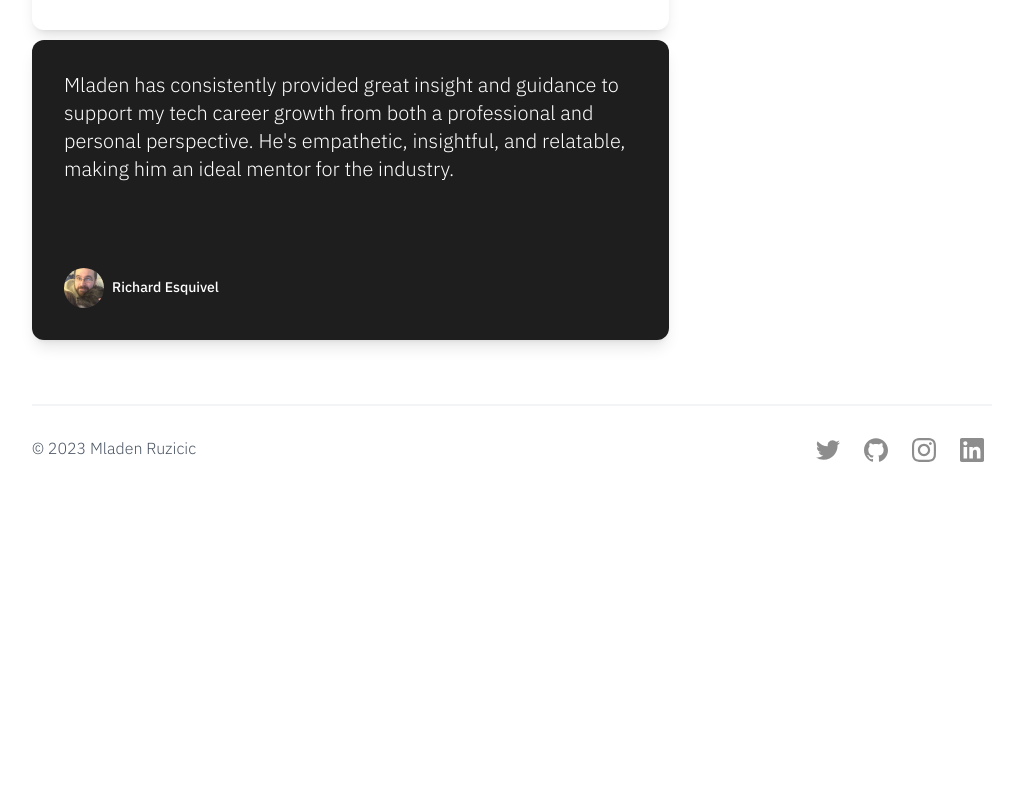
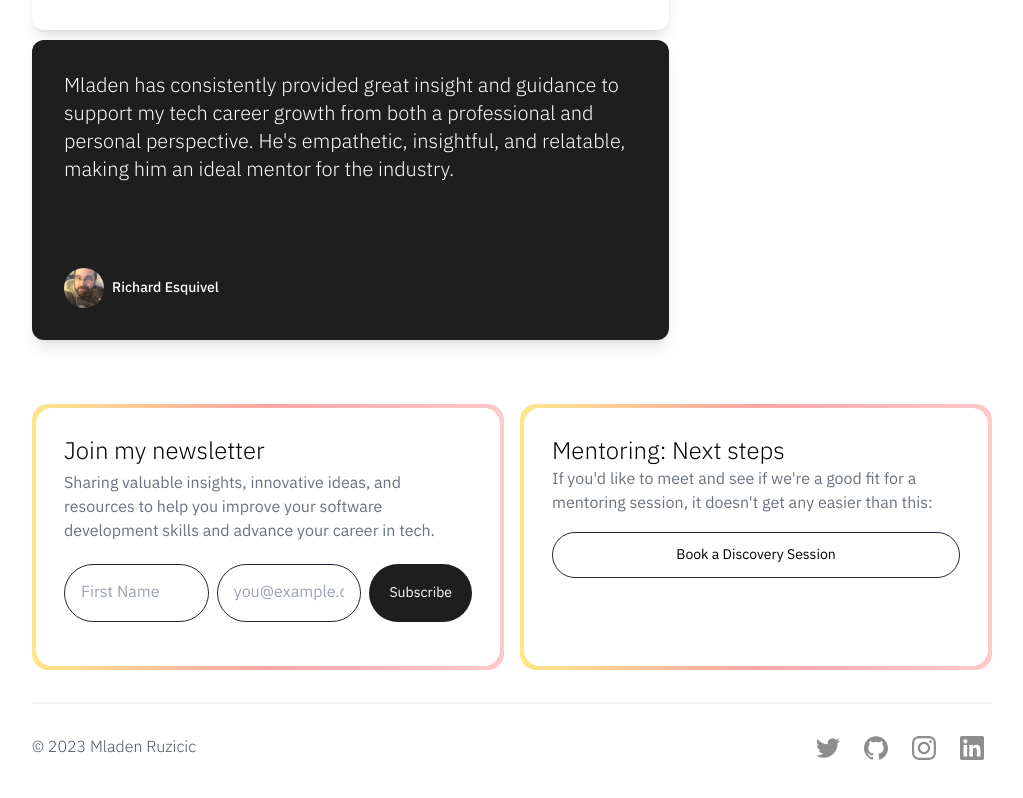
Before and after one commit to ruzicic/mladenruzicic.com, a Next.js app: page / in a window 1280 px wide. Shown: the part 4967-5765 px from the top of the page, without its empty margins (128-1151 px from the left). Before the commit the page ends 5565 px from the top, so only its background shows below. Built offline with nearby package versions, Linux system fonts and the light colour scheme; no server answers.

Commit message:
Shameless footer promo 👼

```diff
--- a/app/components/Button.tsx
+++ b/app/components/Button.tsx
@@ -29,6 +29,7 @@ export type ButtonProps = React.AnchorHTMLAttributes<HTMLAnchorElement> &
   VariantProps<typeof buttonVariants> & {
     renderAs?: React.ElementType
     href?: string
+    disabled?: boolean
   }
 
 export const Button = ({
--- a/app/components/Footer.tsx
+++ b/app/components/Footer.tsx
@@ -1,5 +1,7 @@
 import { Button } from "./Button"
 import { Icons } from "./icons"
+import NewsletterBanner from "./NewsletterBanner"
+import { NextStepsBanner } from "./NextStepsBanner"
 
 const SOCIALS = [
   {
@@ -26,9 +28,15 @@ const SOCIALS = [
 
 export default function Footer() {
   const currentYear = new Date().getFullYear()
+
   return (
-    <footer className="mx-12 flex flex-col lg:mx-16 xl:mx-20">
-      <div className="mb-12 flex flex-col-reverse items-center justify-between border-t-2 border-gray-100 pt-6 md:flex-row">
+    <footer className="mx-4 flex flex-col sm:mx-8 lg:mx-16 xl:mx-20">
+      <div className="mb-8 grid grid-cols-1 gap-4 lg:grid-cols-2">
+        <NewsletterBanner />
+        <NextStepsBanner />
+      </div>
+
+      <div className="mb-12 flex flex-col-reverse items-center justify-between gap-4 border-t-2 border-gray-100 pt-6 md:flex-row">
         <div>
           <p className="font-light text-gray-600">
             © {currentYear} Mladen Ruzicic
--- a/app/components/NewsletterBanner.tsx
+++ b/app/components/NewsletterBanner.tsx
@@ -2,6 +2,8 @@
 
 import { useRef, useState } from "react"
 import { trackGoal } from "fathom-client"
+
+import { Button } from "./Button"
 
 type FormState = "initial" | "loading" | "success" | "error"
 type Form = {
@@ -48,16 +50,14 @@ export default function NewsletterBanner() {
   }
 
   return (
-    <>
     <section className="w-full rounded-2xl bg-gradient-to-r from-[#FDE68A] via-[#FCA5A5] to-[#FECACA] p-1">
-        <div className="flex h-full flex-col rounded-2xl bg-white p-5 dark:bg-black md:p-7">
-          <h3 className="text-lg font-bold text-gray-900 dark:text-gray-100 md:text-2xl">
-            Join my newsletter
-          </h3>
-          <p className="my-1 text-gray-800 dark:text-gray-200">
-            Sharing valuable insights, innovative ideas, and resources to help
-            you improve your software development skills and advance your
-            career.
+      <div className="flex h-full flex-col rounded-2xl bg-white p-5  md:p-7">
+        <h6 className="text-xl font-light md:text-2xl">Join my newsletter</h6>
+
+        <p className="my-1 text-gray-500">
+          Sharing valuable insights, innovative ideas, and resources to help you
+          improve your software development skills and advance your career in
+          tech.
         </p>
         <form className="relative my-4 flex gap-2" onSubmit={subscribe}>
           <input
@@ -66,7 +66,7 @@ export default function NewsletterBanner() {
             aria-label="First name"
             placeholder="First Name"
             autoComplete="given-name"
-              className="w-full rounded-xl border   border-gray-200 p-4 text-gray-900 focus:outline-black"
+            className="w-full rounded-full border   border-gray-800 p-4 text-gray-900 focus:outline-black"
             disabled={form.state === "loading"}
           />
           <input
@@ -76,17 +76,18 @@ export default function NewsletterBanner() {
             type="email"
             autoComplete="email"
             required
-              className="w-full rounded-xl border border-gray-200 p-4 text-gray-900 focus:outline-black"
+            className="w-full rounded-full border border-gray-800 p-4 text-gray-900 focus:outline-black"
             disabled={form.state === "loading"}
           />
-            <button
-              className="flex w-full items-center justify-center rounded-xl bg-gray-700 p-4  font-medium text-gray-100 md:w-28"
+          <Button
             type="submit"
             disabled={form.state === "loading"}
+            renderAs="button"
           >
             {form.state === "loading" ? <LoadingSpinner /> : "Subscribe"}
-            </button>
+          </Button>
         </form>
+
         {form.state === "error" ? (
           <ErrorMessage>{form.message}</ErrorMessage>
         ) : form.state === "success" ? (
@@ -94,13 +95,12 @@ export default function NewsletterBanner() {
         ) : null}
       </div>
     </section>
-    </>
   )
 }
 
 function ErrorMessage({ children }: any) {
   return (
-    <p className="flex items-center text-sm font-bold text-red-800 dark:text-red-400">
+    <p className="flex items-center text-sm font-bold text-red-800 ">
       <svg
         xmlns="http://www.w3.org/2000/svg"
         viewBox="0 0 20 20"
@@ -120,7 +120,7 @@ function ErrorMessage({ children }: any) {
 
 function SuccessMessage({ children }: any) {
   return (
-    <p className="flex items-center text-sm font-bold text-green-700 dark:text-green-400">
+    <p className="flex items-center text-sm font-bold text-green-700 ">
       <svg
         xmlns="http://www.w3.org/2000/svg"
         viewBox="0 0 20 20"
--- /dev/null
+++ b/app/components/NextStepsBanner.tsx
@@ -0,0 +1,24 @@
+import { DISCOVERY_SESSION_URL } from "lib/constants"
+
+import { Button } from "./Button"
+
+export const NextStepsBanner = () => {
+  return (
+    <section className="w-full rounded-2xl bg-gradient-to-r from-[#FDE68A] via-[#FCA5A5] to-[#FECACA] p-1">
+      <div className="flex h-full flex-col rounded-2xl bg-white p-5  md:p-7">
+        <h6 className="text-xl font-light md:text-2xl">
+          Mentoring: Next steps
+        </h6>
+
+        <p className="mb-4 text-gray-500">
+          If you&apos;d like to meet and see if we&apos;re a good fit for a
+          mentoring session, it doesn&apos;t get any easier than this:
+        </p>
+
+        <Button href={DISCOVERY_SESSION_URL} target="_blank" variant="outline">
+          <span className="whitespace-nowrap">Book a Discovery Session</span>
+        </Button>
+      </div>
+    </section>
+  )
+}
--- a/app/page.tsx
+++ b/app/page.tsx
@@ -1,6 +1,5 @@
 import React from "react"
 import Image from "next/image"
-import NewsletterBanner from "app/components/NewsletterBanner"
 import { DISCOVERY_SESSION_URL, MENTORSHIP_NEXT_STEPS } from "lib/constants"
 import heroImage from "public/static/images/hero.webp"
 
@@ -46,8 +45,6 @@ export default function Home() {
       <CTASection />
       <MentoringSection />
       <Testimonials />
-
-      {/* <NewsletterBanner /> */}
     </div>
   )
 }
--- a/styles/mobile-menu.module.css
+++ b/styles/mobile-menu.module.css
@@ -12,10 +12,12 @@
   top: 50%;
   left: 50%;
   opacity: 1;
-  transition: opacity 300ms ease, transform 300ms ease;
+  transition:
+    opacity 300ms ease,
+    transform 300ms ease;
 }
 
-.burger svg[data-hide='true'] {
+.burger svg[data-hide="true"] {
   opacity: 0;
   transform: translate(-50%, -50%) scale(0);
 }
@@ -29,13 +31,18 @@
   z-index: 1000;
   opacity: 0;
   left: 0;
-  transition: opacity 300ms ease, transform 300ms ease;
+  transition:
+    opacity 300ms ease,
+    transform 300ms ease;
 }
 
 .menu li {
   transform: translateX(-16px);
   opacity: 0;
-  transition: opacity 300ms ease, transform 300ms ease, width 300ms ease,
+  transition:
+    opacity 300ms ease,
+    transform 300ms ease,
+    width 300ms ease,
     border-color 300ms ease;
   width: 0px;
   white-space: nowrap;
@@ -46,7 +53,7 @@
 }
 
 .menuRendered li {
-  @apply border-gray-200 dark:border-gray-600 w-full;
+  @apply border-gray-200 w-full;
   transform: translateX(0);
   opacity: 1;
 }
```
Lines whose indentation alone changed are shown as unchanged.
